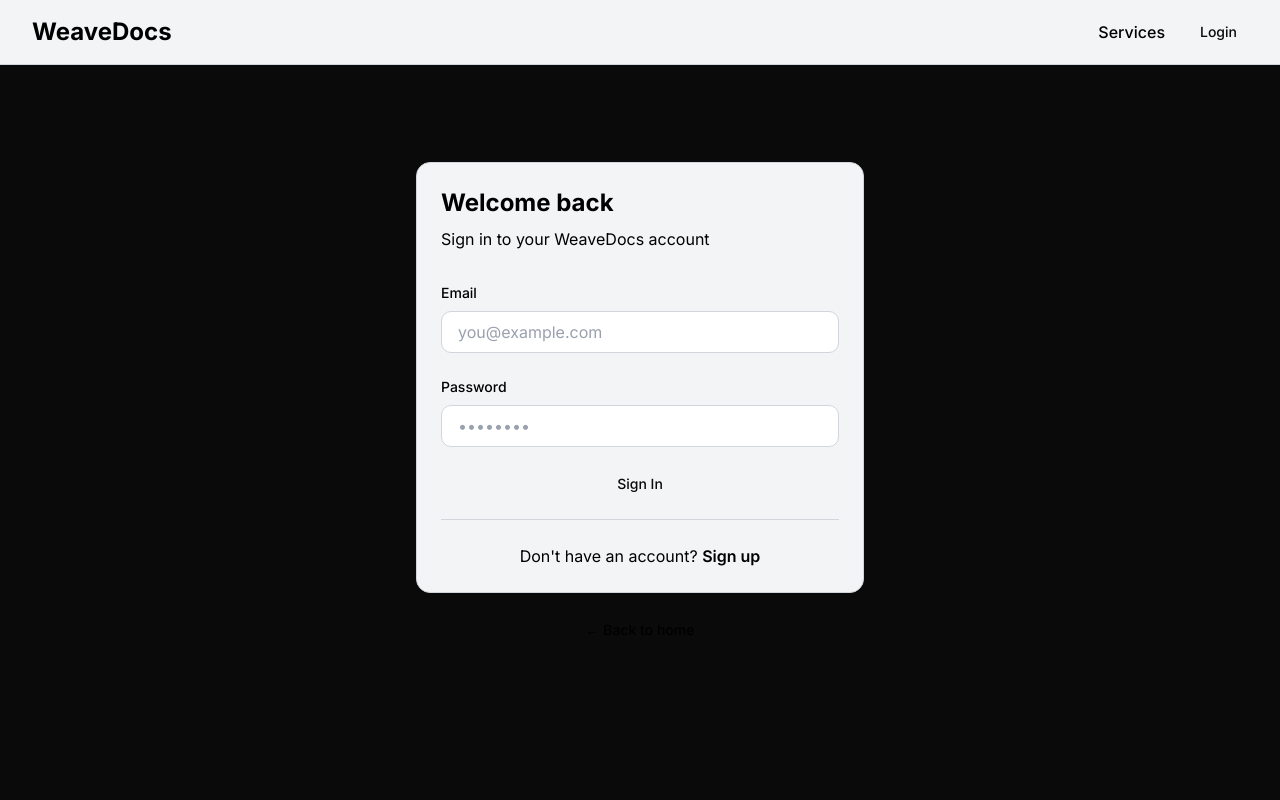
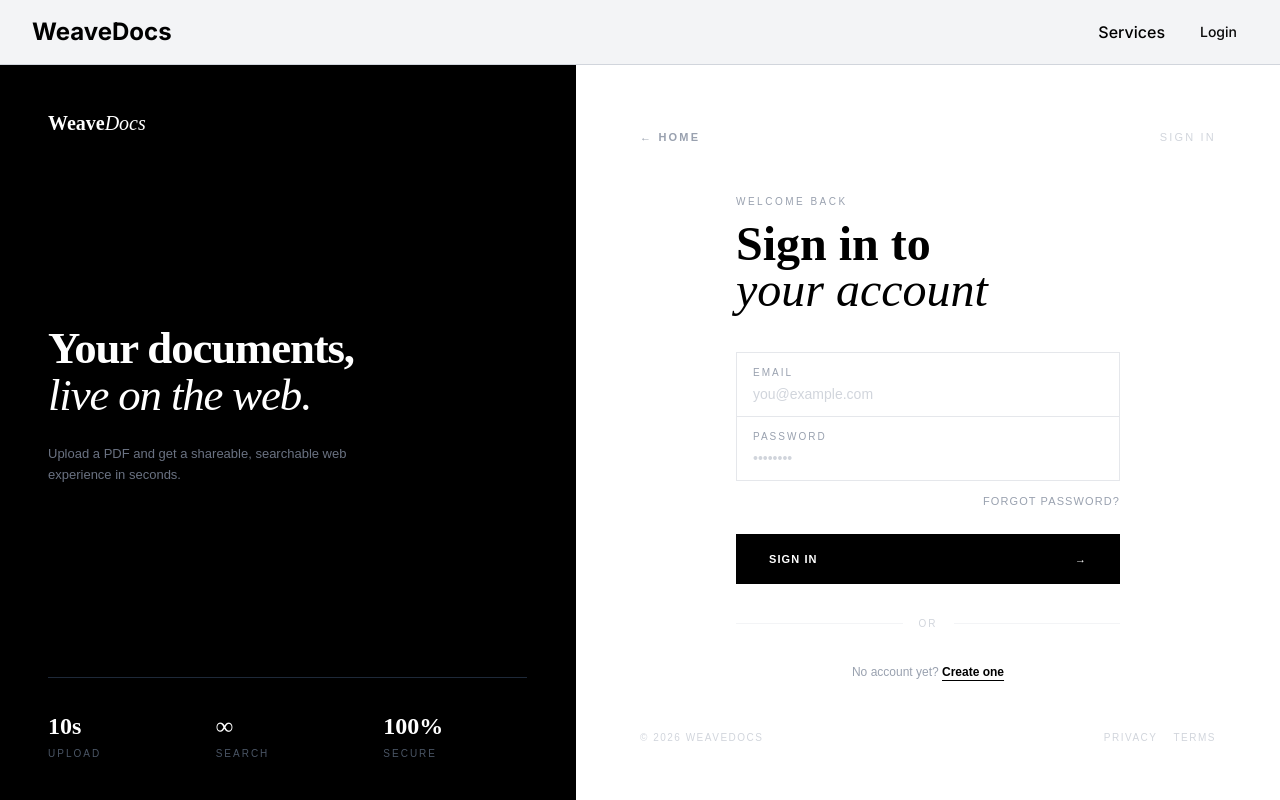
Before and after one commit to Tarun-Reddy-007/WeaveDocs, a Next.js app: page /login in a window 1280 px wide. Shown: the top 800 px of the page. Built offline with nearby package versions, Linux system fonts and the light colour scheme.

Commit message:
UI Error

```diff
--- a/src/app/(auth)/login/page.tsx
+++ b/src/app/(auth)/login/page.tsx
@@ -2,87 +2,174 @@
 
 import { useState } from 'react';
 import Link from 'next/link';
-import { Button } from '@/components/ui/Button';
-import { Input } from '@/components/ui/Input';
 
 export default function LoginPage() {
   const [email, setEmail] = useState('');
   const [password, setPassword] = useState('');
+  const [focused, setFocused] = useState<string | null>(null);
 
   const handleSubmit = (e: React.FormEvent) => {
     e.preventDefault();
-    // Mock login - no backend logic required
     console.log('Login attempt:', { email, password });
   };
 
   return (
-    <div className="flex items-center justify-center min-h-[calc(100vh-8rem)]">
-      <div className="w-full max-w-md">
-        <div className="card">
-          {/* Header */}
-          <div className="mb-8">
-            <h1 className="text-2xl font-bold text-black mb-2">Welcome back</h1>
-            <p className="text-black">Sign in to your WeaveDocs account</p>
+    <main className="min-h-[calc(100vh-3.5rem)] bg-white font-['DM_Sans',sans-serif] flex">
+
+      {/* Left panel — branding */}
+      <div className="hidden lg:flex w-[45%] border-r border-black flex-col justify-between p-12 bg-black">
+        <Link href="/" className="font-['Playfair_Display',serif] text-xl font-black text-white leading-none">
+          Weave<span className="italic font-normal">Docs</span>
+        </Link>
+
+        <div>
+          <p className="font-['Playfair_Display',serif] text-[clamp(2rem,3.5vw,3rem)] font-black text-white leading-[1.05] tracking-tight mb-6">
+            Your documents,<br />
+            <span className="italic font-normal">live on the web.</span>
+          </p>
+          <p className="text-[13px] text-gray-500 leading-relaxed max-w-xs">
+            Upload a PDF and get a shareable, searchable web experience in seconds.
+          </p>
+        </div>
+
+        <div className="grid grid-cols-3 gap-6 border-t border-gray-800 pt-8">
+          {[
+            { n: '10s', label: 'Upload' },
+            { n: '∞',   label: 'Search' },
+            { n: '100%', label: 'Secure' },
+          ].map(({ n, label }) => (
+            <div key={label}>
+              <div className="font-['Playfair_Display',serif] text-2xl font-black text-white">{n}</div>
+              <div className="text-[10px] tracking-[0.2em] uppercase text-gray-600 mt-1">{label}</div>
+            </div>
+          ))}
+        </div>
+      </div>
+
+      {/* Right panel — form */}
+      <div className="flex-1 flex flex-col justify-between p-8 md:p-12 lg:p-16">
+
+        {/* Top: back link */}
+        <div className="flex items-center justify-between mb-12">
+          <Link
+            href="/"
+            className="text-[11px] tracking-[0.2em] uppercase font-semibold text-gray-400 hover:text-black transition-colors duration-150"
+          >
+            ← Home
+          </Link>
+          <span className="text-[11px] tracking-[0.2em] uppercase text-gray-300">
+            Sign in
+          </span>
         </div>
 
         {/* Form */}
-          <form onSubmit={handleSubmit} className="space-y-6">
-            {/* Email Input */}
-            <Input
-              label="Email"
+        <div className="max-w-sm w-full mx-auto flex-1 flex flex-col justify-center">
+
+          {/* Heading */}
+          <div className="mb-10">
+            <p className="text-[10px] tracking-[0.25em] uppercase text-gray-400 mb-3">Welcome back</p>
+            <h1 className="font-['Playfair_Display',serif] text-[clamp(2rem,4vw,3rem)] font-black leading-[0.95] text-black">
+              Sign in to<br />
+              <span className="italic font-normal">your account</span>
+            </h1>
+          </div>
+
+          <form onSubmit={handleSubmit} className="flex flex-col gap-0">
+
+            {/* Email */}
+            <div className={`border border-b-0 transition-colors duration-150 ${focused === 'email' ? 'border-black' : 'border-gray-200'}`}>
+              <label className="block px-4 pt-3 text-[10px] tracking-[0.2em] uppercase text-gray-400">
+                Email
+              </label>
+              <input
                 type="email"
+                value={email}
+                onChange={e => setEmail(e.target.value)}
+                onFocus={() => setFocused('email')}
+                onBlur={() => setFocused(null)}
                 placeholder="you@example.com"
-              value={email}
-              onChange={(e) => setEmail(e.target.value)}
                 required
+                className="w-full px-4 pt-1 pb-3 text-sm text-black bg-white outline-none placeholder-gray-300 font-['DM_Sans',sans-serif]"
               />
+            </div>
 
-            {/* Password Input */}
-            <Input
-              label="Password"
+            {/* Password */}
+            <div className={`border transition-colors duration-150 ${focused === 'password' ? 'border-black' : 'border-gray-200'}`}>
+              <label className="block px-4 pt-3 text-[10px] tracking-[0.2em] uppercase text-gray-400">
+                Password
+              </label>
+              <input
                 type="password"
+                value={password}
+                onChange={e => setPassword(e.target.value)}
+                onFocus={() => setFocused('password')}
+                onBlur={() => setFocused(null)}
                 placeholder="••••••••"
-              value={password}
-              onChange={(e) => setPassword(e.target.value)}
                 required
+                className="w-full px-4 pt-1 pb-3 text-sm text-black bg-white outline-none placeholder-gray-300 font-['DM_Sans',sans-serif]"
               />
+            </div>
 
-            {/* Submit Button */}
-            <Button
+            {/* Forgot password */}
+            <div className="flex justify-end mt-3 mb-6">
+              <Link
+                href="/forgot-password"
+                className="text-[11px] tracking-[0.1em] uppercase text-gray-400 hover:text-black transition-colors duration-150"
+              >
+                Forgot password?
+              </Link>
+            </div>
+
+            {/* Submit */}
+            <button
               type="submit"
-              variant="primary"
-              size="md"
-              className="w-full"
+              className="group w-full border border-black bg-black text-white px-8 py-4 text-[11px] tracking-widest uppercase font-semibold hover:bg-white hover:text-black transition-all duration-200 flex items-center justify-between"
             >
-              Sign In
-            </Button>
+              <span>Sign In</span>
+              <span className="transition-transform duration-200 group-hover:translate-x-1">→</span>
+            </button>
+
           </form>
 
           {/* Divider */}
-          <div className="my-6 border-t border-gray-300"></div>
+          <div className="flex items-center gap-4 my-8">
+            <div className="flex-1 h-px bg-gray-100" />
+            <span className="text-[10px] tracking-[0.2em] uppercase text-gray-300">or</span>
+            <div className="flex-1 h-px bg-gray-100" />
+          </div>
 
-          {/* Sign Up Link */}
-          <div className="text-center text-black">
-            <span>Don&apos;t have an account? </span>
+          {/* Sign up */}
+          <p className="text-[12px] text-gray-400 text-center">
+            No account yet?{' '}
             <Link
               href="/signup"
-              className="text-black hover:text-black font-semibold transition-colors duration-200"
+              className="font-semibold text-black underline underline-offset-4 hover:text-gray-600 transition-colors duration-150"
             >
-              Sign up
+              Create one
             </Link>
+          </p>
+
+        </div>
+
+        {/* Bottom: legal */}
+        <div className="flex items-center justify-between mt-12">
+          <span className="text-[10px] tracking-[0.15em] uppercase text-gray-300">
+            © {new Date().getFullYear()} WeaveDocs
+          </span>
+          <div className="flex gap-4">
+            {['Privacy', 'Terms'].map(l => (
+              <Link
+                key={l}
+                href={`/${l.toLowerCase()}`}
+                className="text-[10px] tracking-[0.15em] uppercase text-gray-300 hover:text-black transition-colors duration-150"
+              >
+                {l}
+              </Link>
+            ))}
           </div>
         </div>
 
-        {/* Back to Home Link */}
-        <div className="mt-6 text-center">
-          <Link
-            href="/"
-            className="text-black hover:text-black text-sm transition-colors duration-200 font-medium"
-          >
-            ← Back to home
-          </Link>
       </div>
-      </div>
-    </div>
+    </main>
   );
 }
```
Lines whose indentation alone changed are shown as unchanged.
